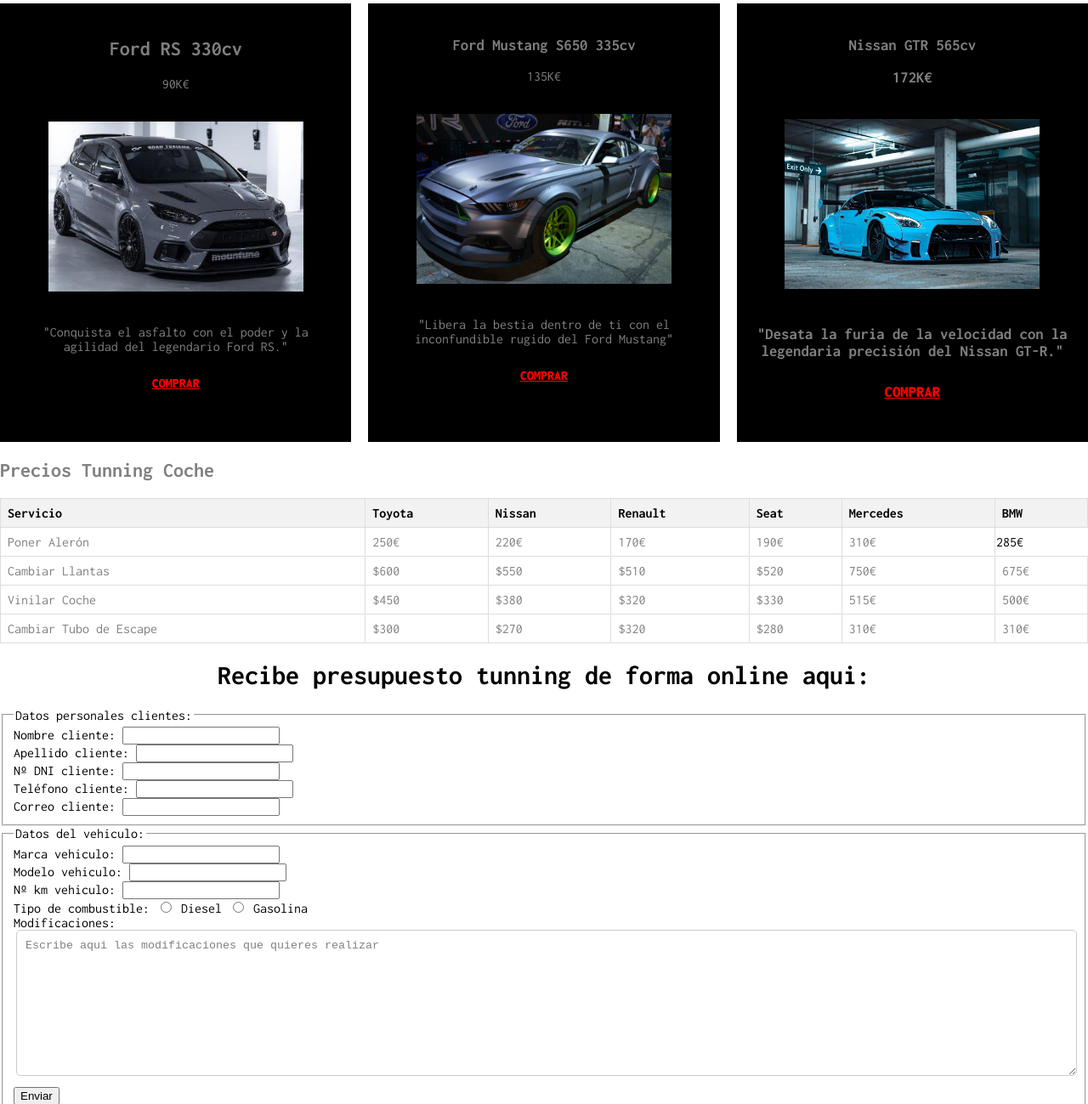
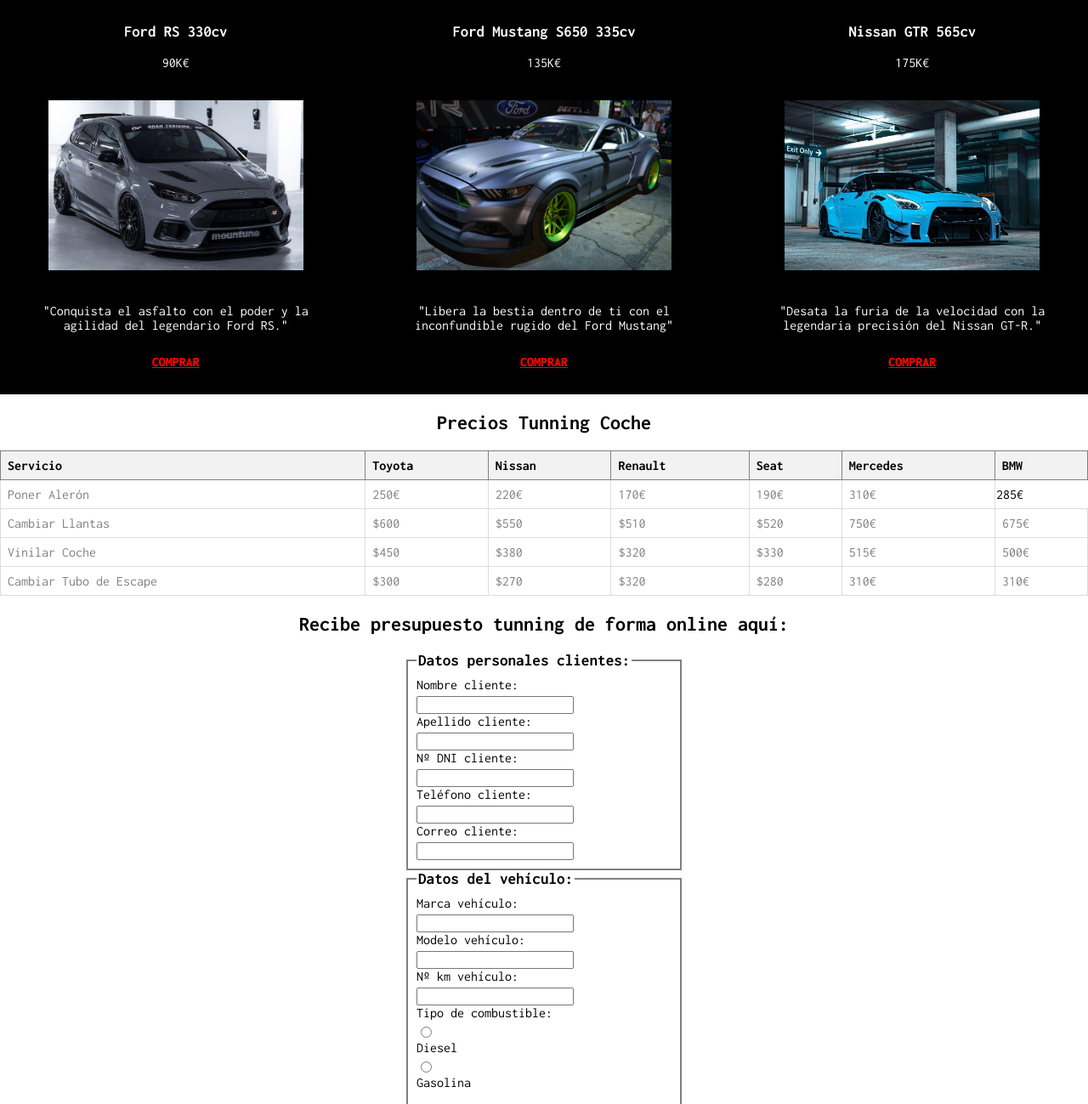
Before and after one commit to EnekoFuente/Entregable-I, a plain HTML site: page Catalogo.html in a window 1280 px wide. Shown: the part 351-1650 px from the top of the page at 85% size. Drawn offline with Linux system fonts and the light colour scheme.

Commit message:
commit 10

```diff
--- a/Catalogo.html
+++ b/Catalogo.html
@@ -25,45 +25,45 @@
                 </ul>
             </nav>
         </div>
-    </div>
 
     <main>
         <section>
-            <h1 class="TituloCatologo">Nuestros modelos en venta.</h1>
-            <div class="listado">
+            <h1 class="TituloCatologo">Nuestros modelos en venta</h1>
+          </div>
+            <div class="listado1">
                 <article class="Numero1">
                     <div class="info">
-                        <h2>Ford RS 330cv</h2>
+                        <h3 class="TituloCoche">Ford RS 330cv</h3>
                         <p class="precio">90K€</p>
                         <img src="img/coche3.jpg" alt="Imagen noticia 1">
                         <p class="textoscoches">"Conquista el asfalto con el poder y la agilidad del legendario Ford RS."</p>
-                        <a href="#" class="btn">Comprar</a>
+                        <a href="#" class="btn1">Comprar</a>
                     </div>
                 </article>
                 <article class="Numero2">
                     <div class="info">
-                        <h3>Ford Mustang S650 335cv</h3>
+                        <h3 class="TituloCoche">Ford Mustang S650 335cv</h3>
                         <p class="precio">135K€</p>
                     <img src="img/coche5.webp" alt ="Imagen noticia 2">
                     <p class="textoscoches">"Libera la bestia dentro de ti con el inconfundible rugido del Ford Mustang"</p>
-                        <a href="#" class="btn">Comprar</a>
+                        <a href="#" class="btn1">Comprar</a>
                     </div>
                 </article>
+
+
                 <article class="Numero3">
                   <div class="info">
-                        <h3>Nissan GTR 565cv<h3>
-                        <p class="precio">172K€</p>
+                      <h3 class="TituloCoche">Nissan GTR 565cv</h3>
+                      <p class="precio">175K€</p>
                   <img src="img/coche4.jpg" alt ="Imagen noticia 3">
                   <p class="textoscoches">"Desata la furia de la velocidad con la legendaria precisión del Nissan GT-R."</p>
-                        <a href="#" class="btn">Comprar</a>
+                      <a href="#" class="btn1">Comprar</a>
                   </div>
               </article>
             </div>
         </section>
     </main>
-
-<h2 class="TituloCatologo"> Precios Tunning Coche</h2>
-
+<h2 class="TituloCatologo1"> Precios Tunning Coche</h2>
 <table class="table">
   <thead>
     <tr>
@@ -117,37 +117,37 @@
   </tbody>
 </table>
 </div>
-<h1>Recibe presupuesto tunning de forma online aqui:</h1>
+<h2 class="TituloCatologo2">Recibe presupuesto tunning de forma online aquí:</h2>
 <form>
-    <fieldset>
-      <legend>Datos personales clientes:</legend>
-      <label for="nombre">Nombre cliente:</label>
+    <fieldset class="fieldset">
+      <legend class="legend">Datos personales clientes:</legend>
+      <label class="label" for="nombre">Nombre cliente:</label>
       <input type="text" id="nombre" name="nombre"><br>
-      <label for="apellido">Apellido cliente:</label>
+      <label class="label" for="apellido">Apellido cliente:</label>
       <input type="text" id="apellido" name="apellido"><br>
-      <label for="dni">Nº DNI cliente:</label>
+      <label class="label" for="dni">Nº DNI cliente:</label>
       <input type="text" id="dni" name="dni"><br>
-      <label for="telefono">Teléfono cliente:</label>
+      <label class="label" for="telefono">Teléfono cliente:</label>
       <input type="text" id="telefono" name="telefono"><br>
-      <label for="email">Correo cliente:</label>
+      <label class="label" for="email">Correo cliente:</label>
       <input type="text" id="email" name="email">
     </fieldset>
 
-    <fieldset>
-      <legend>Datos del vehiculo:</legend>
-      <label for="marca">Marca vehiculo:</label>
+    <fieldset class="fieldset">
+      <legend class="legend">Datos del vehículo:</legend>
+      <label class="label" for="marca">Marca vehículo:</label>
       <input type="text" id="marca" name="marca"><br>
-      <label for="modelo">Modelo vehiculo:</label>
+      <label class="label" for="modelo">Modelo vehículo:</label>
       <input type="text" id="modelo" name="modelo"><br>
-      <label for="kilometros">Nº km vehiculo:</label>
+      <label class="label" for="kilometros">Nº km vehículo:</label>
       <input type="text" id="kilometros" name="kilometros"><br>
-      <label>Tipo de combustible:</label>
+      <label class="label">Tipo de combustible:</label>
       <input type="radio" id="diesel" name="combustible" value="diesel">
-      <label for="diesel">Diesel</label>
+      <label class="label" for="diesel">Diesel</label>
       <input type="radio" id="gasolina" name="combustible" value="gasolina">
-      <label for="gasolina">Gasolina</label><br>
-      <label for="modificaciones">Modificaciones:</label><br>
-      <textarea id="modificacisones" name="modificaciones" rows="10" cols="50">Escribe aqui las modificaciones que quieres realizar</textarea><BR>
+      <label class="label" for="gasolina">Gasolina</label><br>
+      <label class="label" for="modificaciones">Modificaciones:</label><br>
+      <textarea id="modificaciones" name="modificaciones" rows="5" cols="30">Escribe aquí las modificaciones que quieres realizar</textarea><br>
       <input type="submit" value="Enviar">
     </fieldset>
 </form>
--- a/css/app.css
+++ b/css/app.css
@@ -87,7 +87,7 @@ nav ul li a:hover {
 
 .box-2{
     background-color: black;
-    color: rgb(76, 74, 74);
+    color: white;
     text-align: justify;
     padding: 100px;
     flex-basis: 40%;
@@ -118,7 +118,7 @@ nav ul li a:hover {
     grid-column-start: 3;
     grid-column-end: 3;
 }
-.Numero1 video{
+.Num1 video{
 
     width: 300px;
     height: 200px;
@@ -156,8 +156,9 @@ nav ul li a:hover {
 }
 .info{
     text-align: center;
-    color: gray;
+    color: black;
     padding: 20px;
+
 
 }
 
@@ -167,7 +168,7 @@ nav ul li a:hover {
 }
 
 .btn{
-    background-color:black;
+    background-color:white;
     display: block;/*Funcion bloque*/
     color:red;
     transition: background-color 0.3s ease-out;
@@ -178,6 +179,8 @@ nav ul li a:hover {
 }
 .TituloCatologo{
     color:gray ;
+    text-align: center;
+
 }
 
 .table {
@@ -185,7 +188,7 @@ nav ul li a:hover {
     border-collapse: collapse;
 }
 .th {
-    border: 1px solid #dddddd;
+    border: 1px solid gray;
     background-color: #f2f2f2;
     text-align: left;
     padding: 8px;
@@ -235,7 +238,7 @@ nav ul li a:hover {
   }
 
   .textocaja {
-    color: gray;
+    color: white;
   }
 
 
@@ -285,7 +288,7 @@ nav ul li a:hover {
 
   }
   .textocaja2{
-    color: gray;
+    color: white;
   }
 
   .imagen-caja2:hover .imagenbase2 {
@@ -343,37 +346,38 @@ nav ul li a:hover {
 }
 
 .fieldset {
-  border: 1px solid gray;
-  padding: 20px;
-  margin-bottom: 20px;
+  border: 2px solid gray;
+  padding: 10px;
+  margin: 0 auto;
+  width: 300px; /* Ajusta el ancho según sea necesario */
 }
 
 .legend {
   font-weight: bold;
   font-size: 1.2em;
-  color: gray;
+  color: black;
 }
 
 .label {
   display: block;
-  margin-bottom: 10px;
-  color: gray;
+  margin-bottom: 5px;
+  color: black;
 }
 
 .input[type="text"],
 textarea {
-    width: 100%;
-    padding: 10px;
-    margin-bottom: 10px;
+  width: calc(100% - 22px); /* Reducir el ancho para ajustar el borde y el relleno */
+  padding: 5px;
+  margin-bottom: 5px;
   border: 1px solid #ccc;
   border-radius: 5px;
   box-sizing: border-box;
   color: gray;
-    margin-left: 3px;
 }
 
 .input[type="radio"] {
   margin-right: 5px;
+
 }
 
 .input[type="submit"] {
@@ -439,3 +443,104 @@ nav ul li a:hover {
   .Patrocinadores{
     text-align: center;
   }
+
+  .listado1 {
+    display:grid;
+    grid-template-columns: repeat(3,1fr);
+    column-gap: 20px;
+    row-gap: 20px;
+    text-align: center;
+    color: gray;
+    background-color: black;
+}
+
+.btn1 {
+  background-color:black;
+  display: block;/*Funcion bloque*/
+  color:red;
+  transition: background-color 0.3s ease-out;
+  text-transform:uppercase;
+  font-weight: 900;
+  padding:10px;
+  margin-top:10px;
+}
+.textoscoches{
+  color: white;
+}
+
+.TituloCoche{
+
+  color: white;
+
+}
+
+.precio{
+  color: white;
+}
+.Num1, .Num2, .Num3{
+
+  background-color: white;
+}
+
+.Num1 {
+  grid-column-start: 1;
+  grid-column-end: 1;
+}
+.Num2 {
+  grid-column-start: 2;
+  grid-column-end: 2;
+}
+.Num3 {
+  grid-column-start: 3;
+  grid-column-end: 3;
+}
+.Num1 img{
+  width: 300px;
+  height: 200px;
+  object-fit: cover;
+  margin-top:20px;
+  margin-bottom: 20px;
+}
+
+.Num2 img{
+
+    width: 300px;
+    height: 200px;
+    object-fit: cover;
+    margin-top:20px;
+    margin-bottom: 20px;
+
+}
+
+.Num3 img{
+
+    width: 300px;
+    height: 200px;
+    object-fit: cover;
+    margin-top:20px;
+    margin-bottom: 20px;
+
+}
+
+.TituloCatologo1 {
+  color:black;
+  text-align: center;
+
+}
+
+.TituloCatologo2 {
+  color:black;
+  text-align: center;
+
+}
+
+.Presupuesto{
+  background-color: black;
+  color: white;
+  text-align: justify;
+  padding: 100px;
+  flex-basis: 40%;
+  display: flex;
+  flex-direction: column;
+  justify-content: center;
+}
```
Also changed, not shown: index.html (+4 -4 lines). Lines whose indentation alone changed are shown as unchanged.
